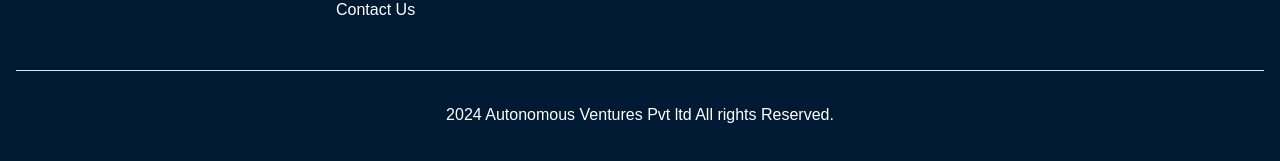
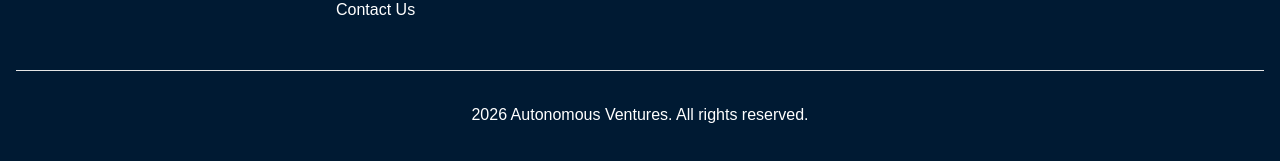
Before and after one commit to shachish21sneh/vrun-web, a Next.js app: page /contact-us in a window 1280 px wide. Shown: the part 1826-1987 px from the top of the page. Built offline with nearby package versions, Linux system fonts and the light colour scheme; no server answers.

Commit message:
Update footer.tsx

```diff
--- a/components/footer.tsx
+++ b/components/footer.tsx
@@ -124,7 +124,7 @@
           </div>
 
           <div className="mt-12 pt-8 border-t text-center text-white">
-            2024 Autonomous Ventures Pvt ltd All rights Reserved.
+            2026 Autonomous Ventures. All rights reserved.
           </div>
         </div>
       </footer>
```
